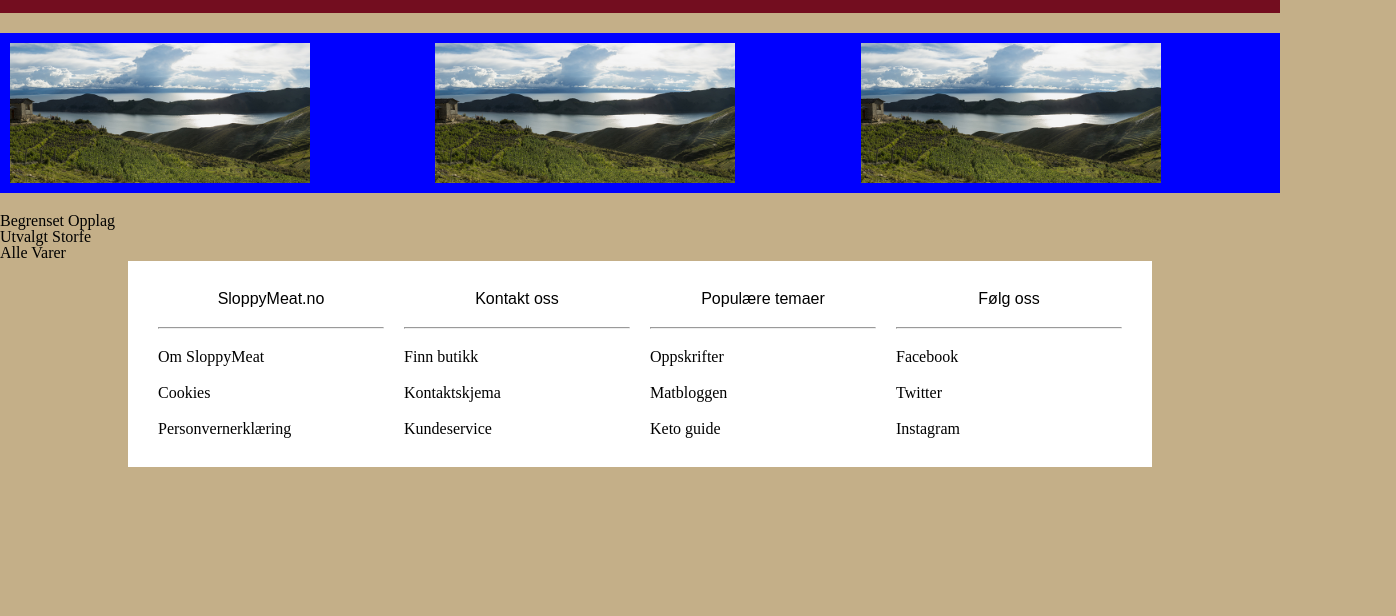
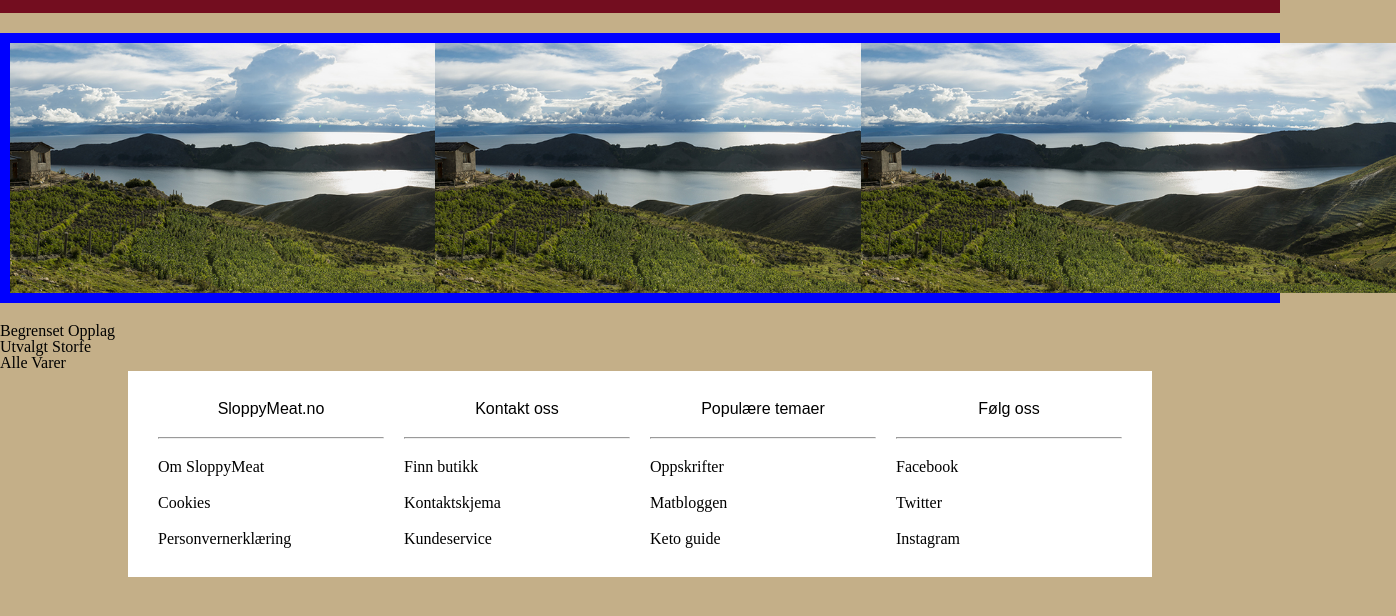
Before and after one commit to KremMannen/ArbeidskravMeatStore, a plain HTML site: page Arbeidskrav-DS3103-Webutvikling-H25/html/index.html in a window 1280 px wide. Shown: the part 88-704 px from the top of the page, 1396 px wide, since content can reach past the window. Drawn offline with Linux system fonts and the light colour scheme; a web font is replaced by a local one.

Commit message:
css polish2

```diff
--- a/Arbeidskrav-DS3103-Webutvikling-H25/css/main.css
+++ b/Arbeidskrav-DS3103-Webutvikling-H25/css/main.css
@@ -130,7 +130,7 @@ body {
 }
 
 .banner-section__banner {
-  height: 140px;
+  height: 250px;
   grid-column: span 4 / auto;
 }
 
```
